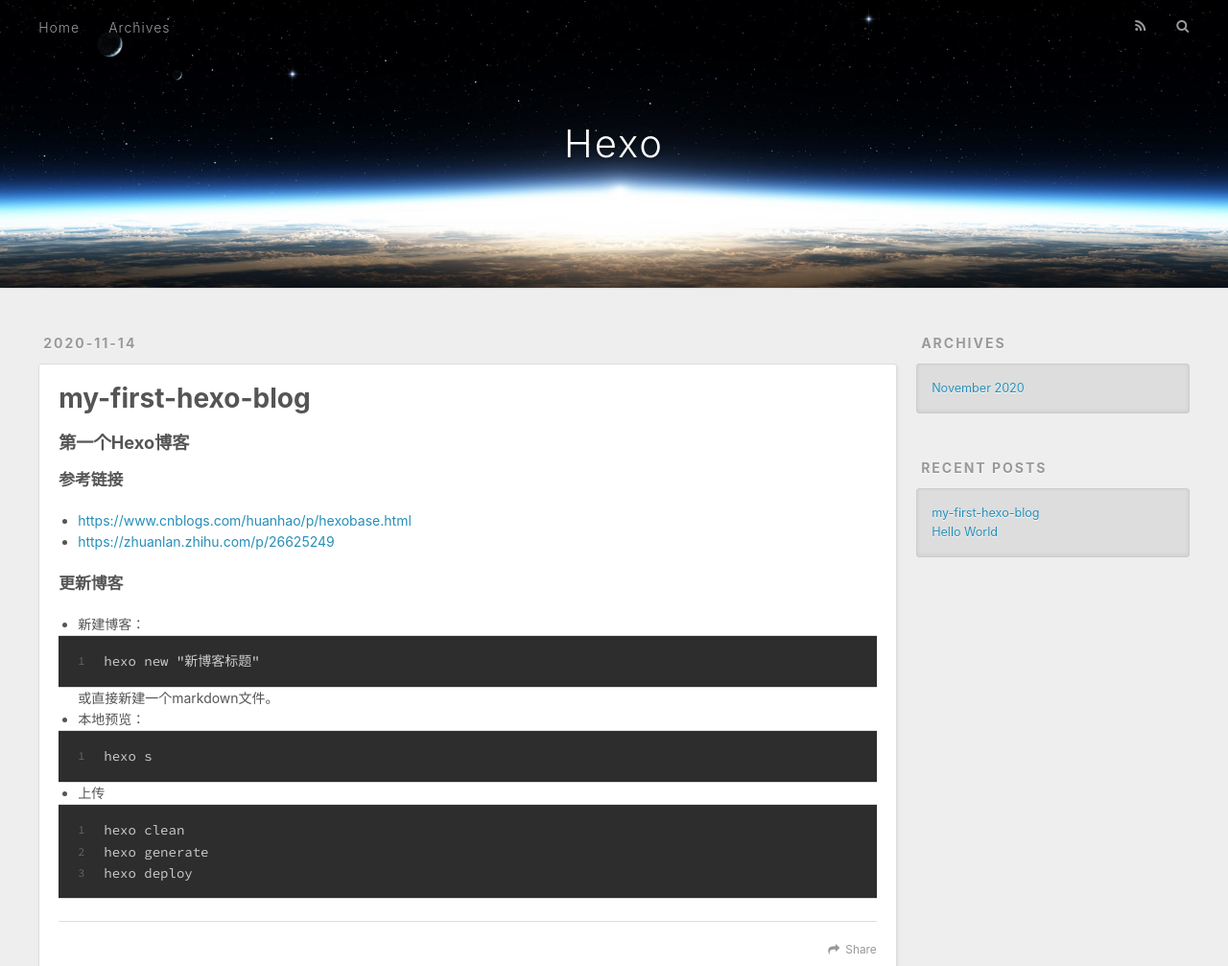
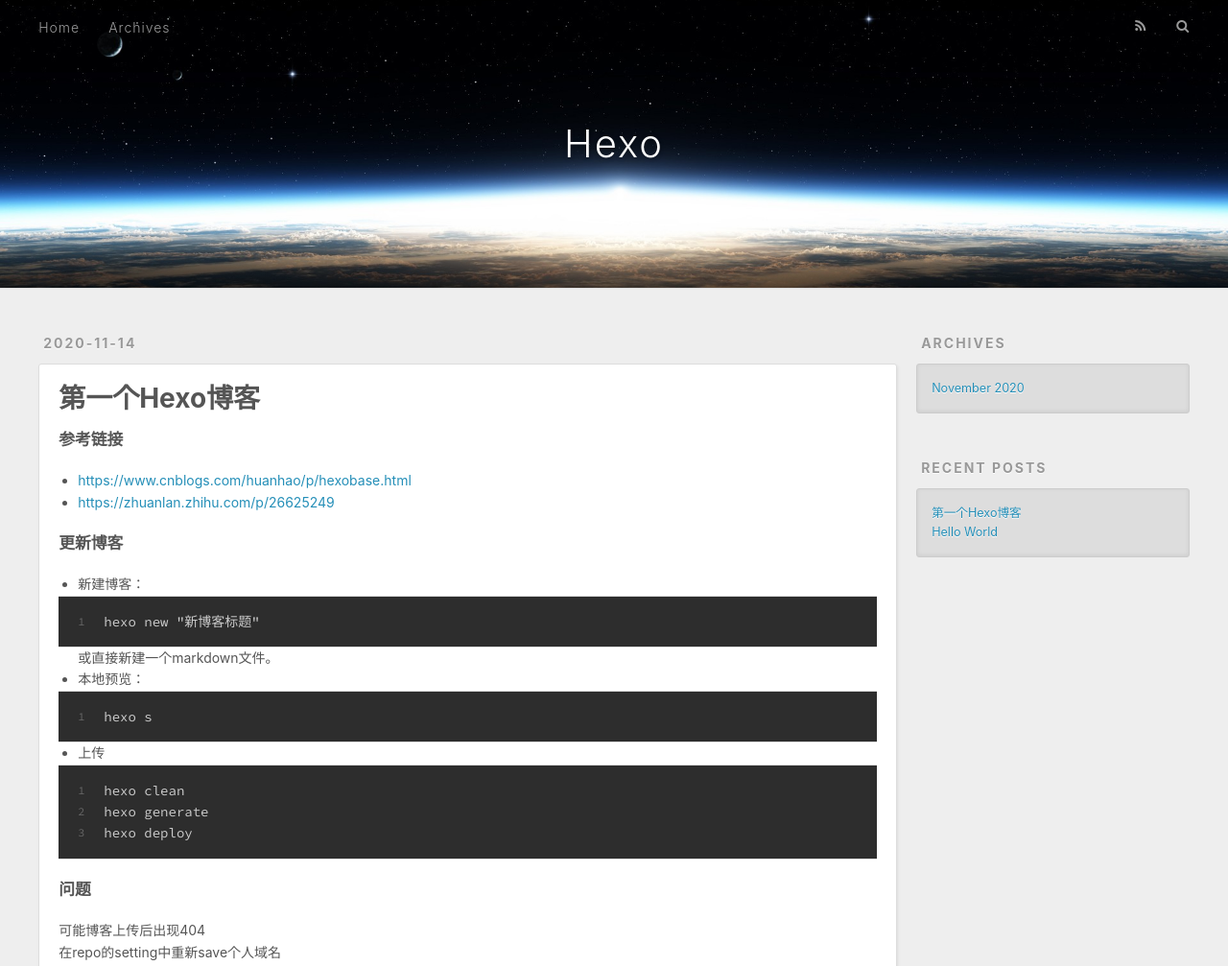
Before and after one commit to LHesperus/LHesperus.github.io, a plain HTML site: page 2020/11/14/my-first-hexo-blog/index.html in a window 1280 px wide. Shown: the top 1007 px of the page at 96% size. Drawn offline with nearby package versions, Linux system fonts and the light colour scheme.

Commit message:
Site updated: 2020-11-14 16:29:45

```diff
--- a/2020/11/14/my-first-hexo-blog/index.html
+++ b/2020/11/14/my-first-hexo-blog/index.html
@@ -5,17 +5,17 @@
 
 
 
-  <title>my-first-hexo-blog | Hexo</title>
+  <title>第一个Hexo博客 | Hexo</title>
   <meta name="viewport" content="width=device-width, initial-scale=1, maximum-scale=1">
-  <meta name="description" content="第一个Hexo博客参考链接 https:&#x2F;&#x2F;www.cnblogs.com&#x2F;huanhao&#x2F;p&#x2F;hexobase.html https:&#x2F;&#x2F;zhuanlan.zhihu.com&#x2F;p&#x2F;26625249  更新博客 新建博客：1hexo new &quot;新博客标题&quot; 或直接新建一个markdown文件。 本地预览：1hexo s 上传123hexo cleanhexo generateh">
+  <meta name="description" content="参考链接 https:&#x2F;&#x2F;www.cnblogs.com&#x2F;huanhao&#x2F;p&#x2F;hexobase.html https:&#x2F;&#x2F;zhuanlan.zhihu.com&#x2F;p&#x2F;26625249  更新博客 新建博客：1hexo new &quot;新博客标题&quot; 或直接新建一个markdown文件。 本地预览：1hexo s 上传123hexo cleanhexo generatehexo deplo">
 <meta property="og:type" content="article">
-<meta property="og:title" content="my-first-hexo-blog">
+<meta property="og:title" content="第一个Hexo博客">
 <meta property="og:url" content="http://example.com/2020/11/14/my-first-hexo-blog/index.html">
 <meta property="og:site_name" content="Hexo">
-<meta property="og:description" content="第一个Hexo博客参考链接 https:&#x2F;&#x2F;www.cnblogs.com&#x2F;huanhao&#x2F;p&#x2F;hexobase.html https:&#x2F;&#x2F;zhuanlan.zhihu.com&#x2F;p&#x2F;26625249  更新博客 新建博客：1hexo new &quot;新博客标题&quot; 或直接新建一个markdown文件。 本地预览：1hexo s 上传123hexo cleanhexo generateh">
+<meta property="og:description" content="参考链接 https:&#x2F;&#x2F;www.cnblogs.com&#x2F;huanhao&#x2F;p&#x2F;hexobase.html https:&#x2F;&#x2F;zhuanlan.zhihu.com&#x2F;p&#x2F;26625249  更新博客 新建博客：1hexo new &quot;新博客标题&quot; 或直接新建一个markdown文件。 本地预览：1hexo s 上传123hexo cleanhexo generatehexo deplo">
 <meta property="og:locale" content="en_US">
 <meta property="article:published_time" content="2020-11-14T07:50:34.000Z">
-<meta property="article:modified_time" content="2020-11-14T08:12:12.366Z">
+<meta property="article:modified_time" content="2020-11-14T08:28:53.881Z">
 <meta property="article:author" content="John Doe">
 <meta name="twitter:card" content="summary">
 
@@ -80,7 +80,7 @@
 
 
     <h1 class="article-title" itemprop="name">
-      my-first-hexo-blog
+      第一个Hexo博客
     </h1>
 
 
@@ -88,7 +88,7 @@
 
     <div class="article-entry" itemprop="articleBody">
 
-        <h3 id="第一个Hexo博客"><a href="#第一个Hexo博客" class="headerlink" title="第一个Hexo博客"></a>第一个Hexo博客</h3><h4 id="参考链接"><a href="#参考链接" class="headerlink" title="参考链接"></a>参考链接</h4><ul>
+        <h4 id="参考链接"><a href="#参考链接" class="headerlink" title="参考链接"></a>参考链接</h4><ul>
 <li><a target="_blank" rel="noopener" href="https://www.cnblogs.com/huanhao/p/hexobase.html">https://www.cnblogs.com/huanhao/p/hexobase.html</a></li>
 <li><a target="_blank" rel="noopener" href="https://zhuanlan.zhihu.com/p/26625249">https://zhuanlan.zhihu.com/p/26625249</a></li>
 </ul>
@@ -96,13 +96,16 @@
 <li>新建博客：<figure class="highlight plain"><table><tr><td class="gutter"><pre><span class="line">1</span><br></pre></td><td class="code"><pre><span class="line">hexo new &quot;新博客标题&quot;</span><br></pre></td></tr></table></figure>
 或直接新建一个markdown文件。</li>
 <li>本地预览：<figure class="highlight plain"><table><tr><td class="gutter"><pre><span class="line">1</span><br></pre></td><td class="code"><pre><span class="line">hexo s</span><br></pre></td></tr></table></figure></li>
-<li>上传<figure class="highlight plain"><table><tr><td class="gutter"><pre><span class="line">1</span><br><span class="line">2</span><br><span class="line">3</span><br></pre></td><td class="code"><pre><span class="line">hexo clean</span><br><span class="line">hexo generate</span><br><span class="line">hexo deploy</span><br></pre></td></tr></table></figure></li>
+<li>上传<figure class="highlight plain"><table><tr><td class="gutter"><pre><span class="line">1</span><br><span class="line">2</span><br><span class="line">3</span><br></pre></td><td class="code"><pre><span class="line">hexo clean</span><br><span class="line">hexo generate</span><br><span class="line">hexo deploy</span><br></pre></td></tr></table></figure>
+
+</li>
 </ul>
+<h4 id="问题"><a href="#问题" class="headerlink" title="问题"></a>问题</h4><p> 可能博客上传后出现404<br>在repo的setting中重新save个人域名</p>
 
 
     </div>
     <footer class="article-footer">
-      <a data-url="http://example.com/2020/11/14/my-first-hexo-blog/" data-id="ckhhewz3w00019wv82gvk0cs4" class="article-share-link">Share</a>
+      <a data-url="http://example.com/2020/11/14/my-first-hexo-blog/" data-id="ckhhfip7z000110v82t8uhj70" class="article-share-link">Share</a>
 
 
     </footer>
@@ -151,7 +154,7 @@
       <ul>
 
           <li>
-            <a href="/2020/11/14/my-first-hexo-blog/">my-first-hexo-blog</a>
+            <a href="/2020/11/14/my-first-hexo-blog/">第一个Hexo博客</a>
           </li>
 
           <li>
```
Also changed, not shown: 2020/11/13/hello-world/index.html (+3 -3 lines), archives/2020/11/index.html (+2 -2 lines), archives/2020/index.html (+2 -2 lines), archives/index.html (+2 -2 lines), index.html (+9 -6 lines).
